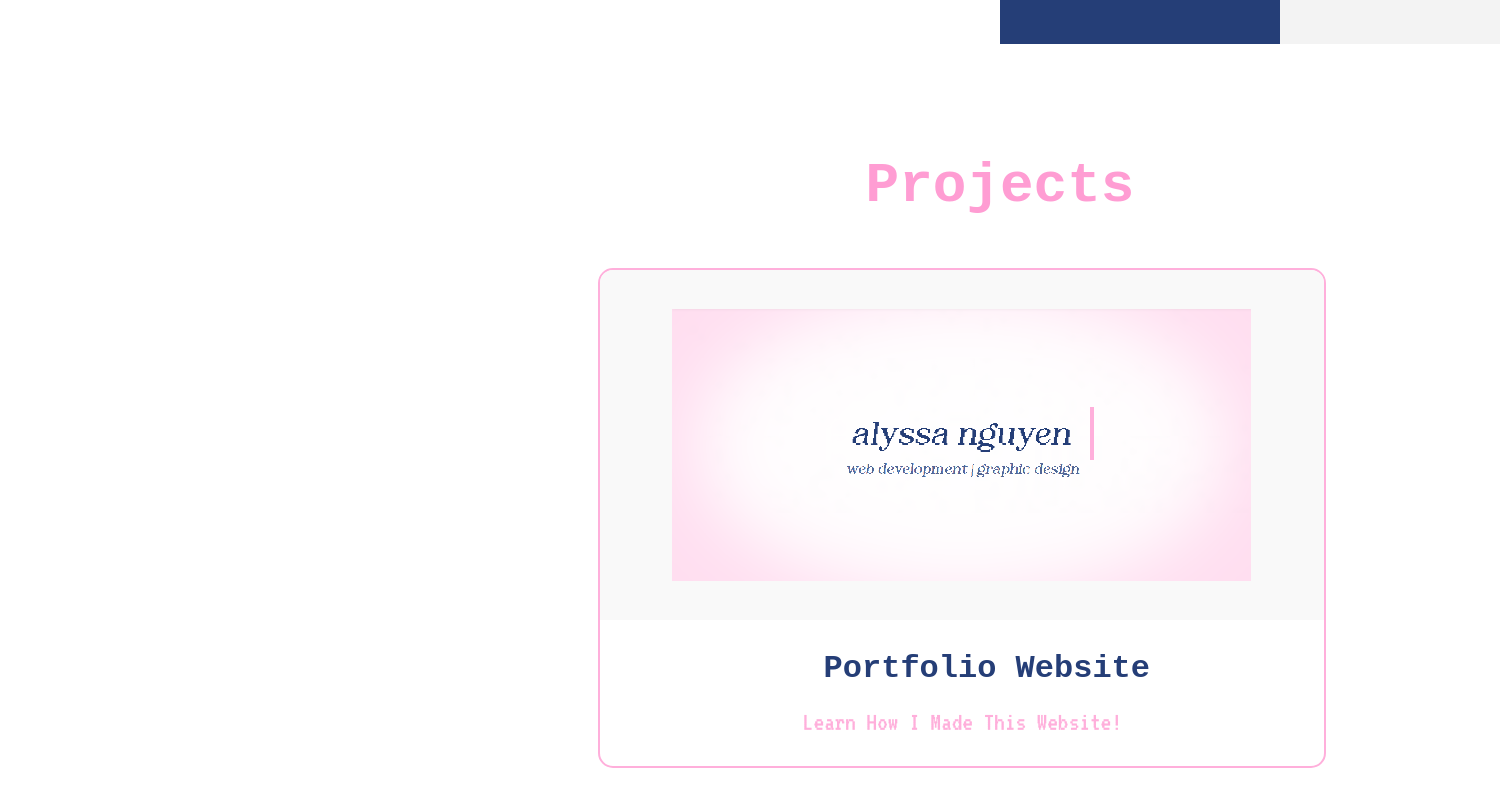
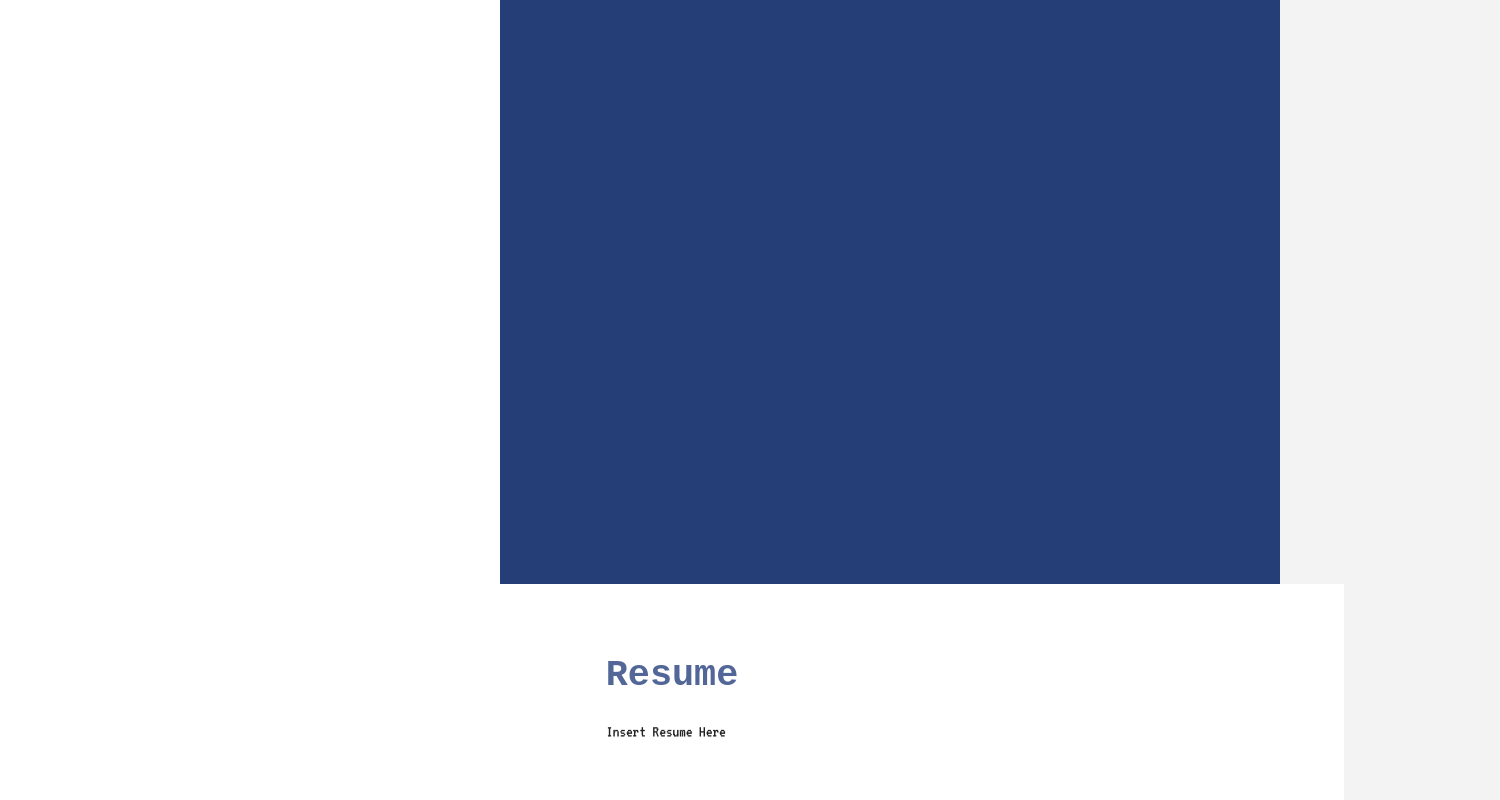
Before and after one commit to alynguyxn/alyssa-portfolio, a React (Vite) app: page / in a window 1280 px wide. Shown: the part 1720-2520 px from the top of the page, 1500 px wide, since content can reach past the window. Built offline with nearby package versions, Linux system fonts and the light colour scheme; a web font is replaced by a local one.

Commit message:
formatting card on project section

```diff
--- a/src/index.css
+++ b/src/index.css
@@ -414,39 +414,45 @@ button:focus-visible {
 /* projects */
 
 #projects {
-  background-color: #FFFFFF; /* Makes the whole section background white */
+  background-color: #FFFFFF !important; /* Ensure absolute white */
+  min-height: 80vh;
+  display: flex;
+  flex-direction: column;
+  align-items: center; /* Horizontally centers the children */
+  justify-content: center; /* Vertically centers the children */
+  padding: 0;
+
+  /* --- THE CENTERING FIX --- */
   width: 100vw !important;
   position: relative;
-  left: 50%;
-  right: 50%;
-  margin-left: -50vw !important;
-  margin-right: -50vw !important;
-  padding: 100px 0;
-  display: flex;
-  flex-direction: column;
-  align-items: center; /* Centers the Title and the Grid/Card */
+  left: 0px;
+  transform: translateX(-50%); /* This is a more reliable way to center 100vw sections */
+  margin: 0;
+  box-sizing: border-box;
 }
 
 #projects h2 {
   font-family: 'Dotemp', monospace !important;
-  color: #ff9dd3; /* Your pink title color */
+  color: #526798 !important;
   font-size: 3.5rem;
   text-align: center;
   margin-bottom: 40px;
-  width: 100%; /* Ensures text-align center works across the whole page */
+  width: 100%;
 }
 
 .project-grid {
   display: flex;
-  justify-content: center; /* Centers the card horizontally */
+  justify-content: center;
+  align-items: center;
   width: 100%;
-  max-width: 1100px;
-  margin: 0 auto;
 }
 
 .project-card-link {
   text-decoration: none;
   color: inherit;
+  display: flex;
+  justify-content: center; /* Ensures the anchor itself is centered */
+  width: 100%;
 }
 
 .project-card-featured {
@@ -456,21 +462,22 @@ button:focus-visible {
   width: 800px;
   max-width: 90%;
   overflow: hidden;
-  /* Keep the rise effect and shadow transition */
   transition: transform 0.3s ease, box-shadow 0.3s ease;
   cursor: pointer;
+  display: flex;
+  flex-direction: column;
 }
 
 .project-card-featured:hover {
-  transform: translateY(-10px); /* The "Rise" effect */
-  box-shadow: 0 15px 30px rgba(0, 0, 0, 0.1); /* Subtle grey shadow for the lift */
+  transform: translateY(-10px);
+  box-shadow: 0 15px 30px rgba(0, 0, 0, 0.1);
 }
 
 .project-image-container {
   position: relative;
   width: 100%;
   height: 350px;
-  background-color: #f9f9f9; /* Light grey background if image doesn't fill space */
+  background-color: #fcfcfc; /* Very light grey to define the image area */
   display: flex;
   justify-content: center;
   align-items: center;
@@ -478,13 +485,13 @@ button:focus-visible {
 }
 
 .project-image {
-  /* This fixes the "zoomed in" look */
+  /* This prevents the "zoomed in" look */
   width: auto;
-  max-width: 80%; /* Shrinks it so it's not touching the edges */
   height: auto;
-  max-height: 80%;
-  object-fit: contain; /* Ensures the whole image is visible without cropping */
-  image-rendering: pixelated; /* Keeps your 8-bit aesthetic sharp */
+  max-width: 70%; /* Adjust this to make the flower smaller/larger */
+  max-height: 70%;
+  object-fit: contain;
+  image-rendering: pixelated;
 }
 
 .overlay-text {
@@ -493,7 +500,7 @@ button:focus-visible {
   left: 0;
   width: 100%;
   height: 100%;
-  background: rgba(29, 45, 82, 0.4); /* Slightly lighter navy overlay */
+  background: rgba(29, 45, 82, 0.4);
   color: white;
   display: flex;
   justify-content: center;
@@ -505,30 +512,30 @@ button:focus-visible {
 }
 
 .project-card-featured:hover .overlay-text {
-  opacity: 1; /* Keeps the grey/navy hover effect on the image */
+  opacity: 1;
 }
 
 .project-info {
   padding: 25px;
   text-align: center;
+  border-top: 1px solid #eee; /* Optional: subtle line between image and text */
 }
 
 .project-info h3 {
   font-family: 'Dotemp', monospace !important;
   color: #253E77;
   font-size: 2rem;
-  margin-bottom: 10px;
+  margin: 0 0 10px 0;
+  text-indent: 0; /* Ensures no weird indents from global styles */
 }
 
-/* Description text always pink and visible */
 .project-info p {
   font-family: 'VT323', monospace;
   font-size: 1.6rem;
-  color: #ffafdb; /* Always Pink */
+  color: #ce639e !important; /* Forces pink color */
   font-weight: bold;
   margin: 0;
 }
-
 /*----------------------------------------------------------------------------*/
 
 /* resume */
```
